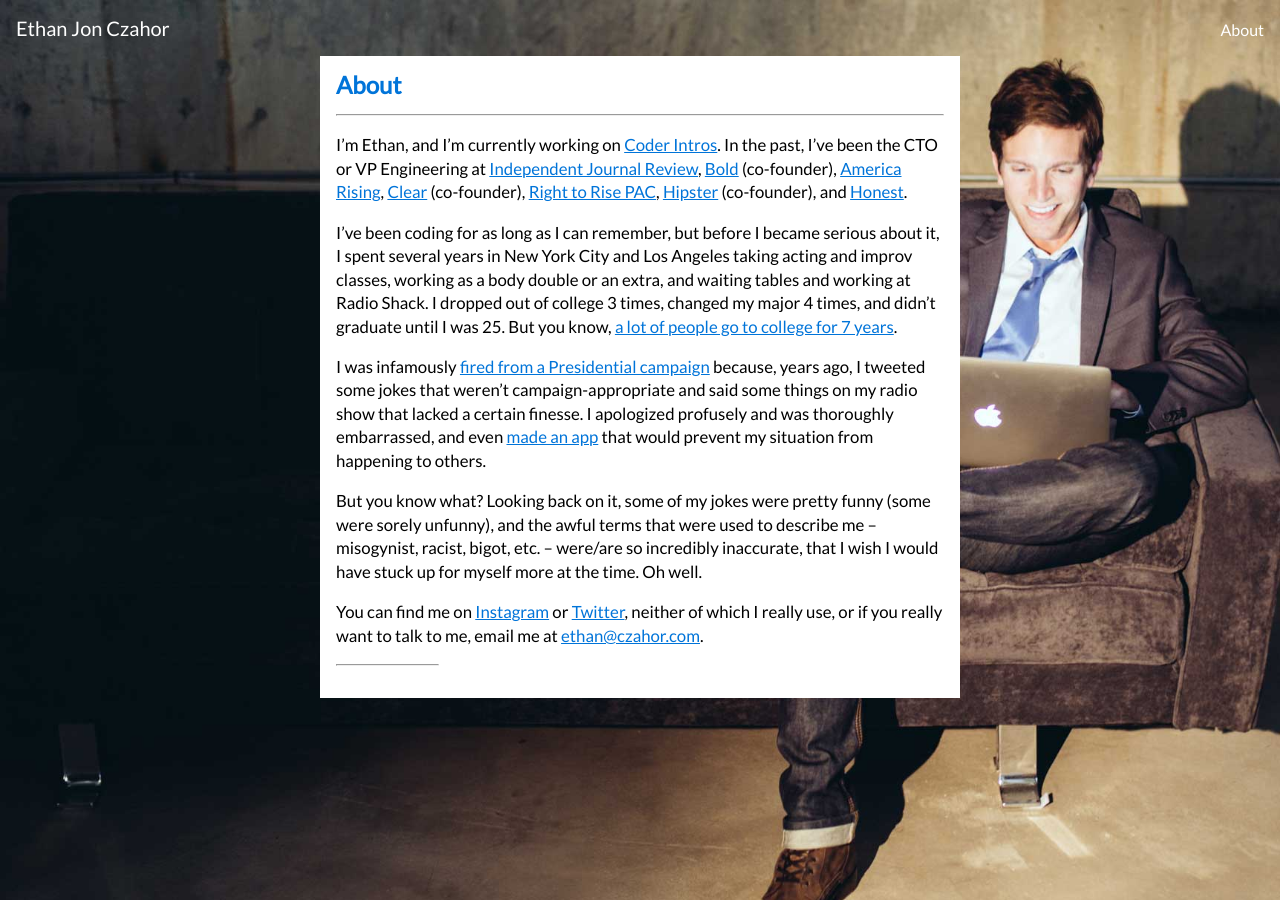
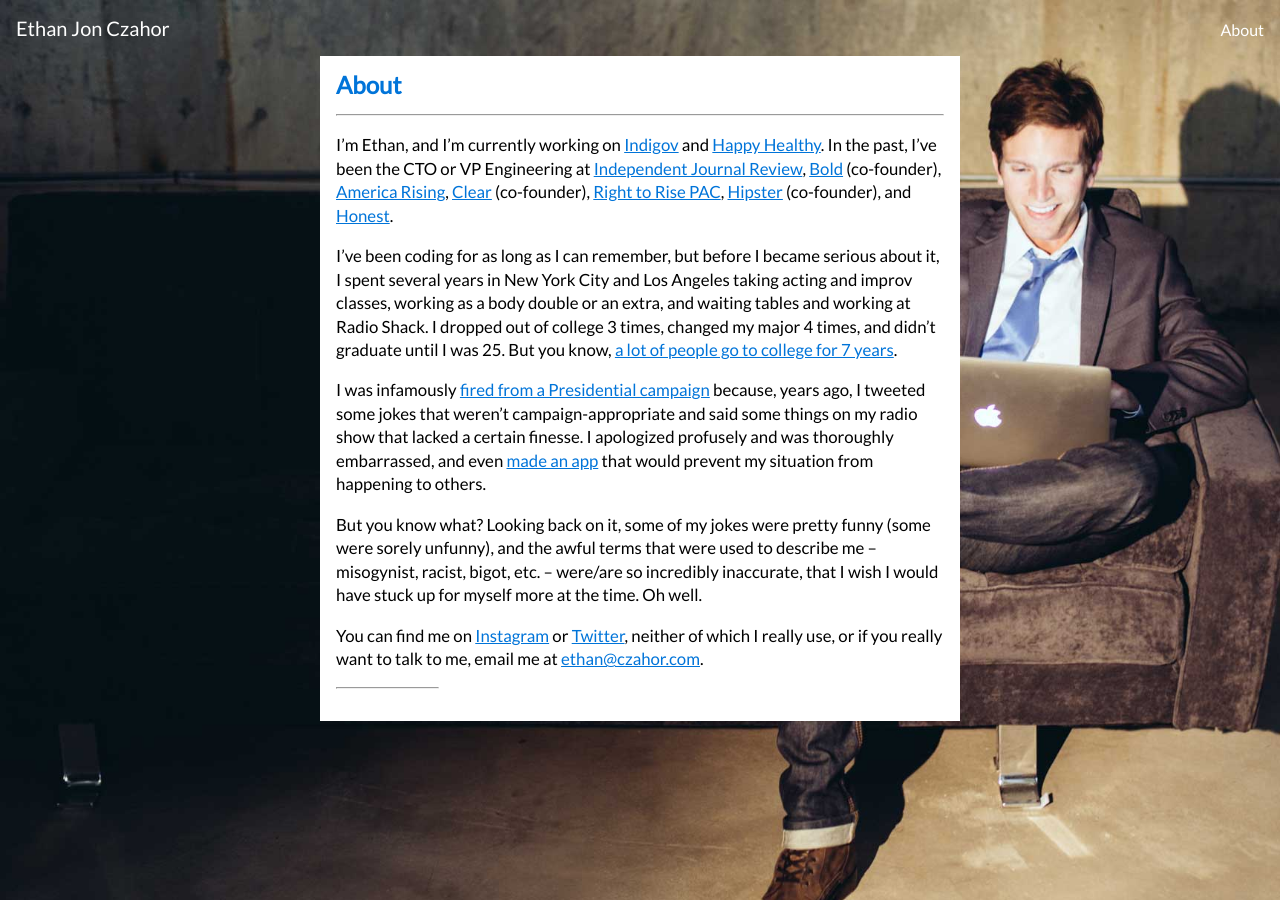
Before and after one commit to czahor/czahor.github.io, a Jekyll site: the page built from about.md, in a window 1280 px wide. Built offline with Jekyll 4.4.1, drawn with Linux system fonts in a browser that asks for light colours.

Commit message:
Update about.md

```diff
--- a/about.md
+++ b/about.md
@@ -4,7 +4,7 @@
 description: About Ethan Jon Czahor.
 ---
 
-I'm Ethan, and I'm currently working on [Coder Intros](https://coderintros.com/). In
+I'm Ethan, and I'm currently working on [Indigov](https://indigov.us/) and [Happy Healthy](https://www.thehappyhealthyco.com/). In
 the past, I've been the CTO or VP Engineering at [Independent Journal Review](https://ijr.com),
 [Bold](http://bold.global) (co-founder), [America Rising](https://www.americarisingpac.org),
 [Clear](https://www.heyclear.com) (co-founder), [Right to Rise PAC](https://en.wikipedia.org/wiki/Right_to_Rise),
```
